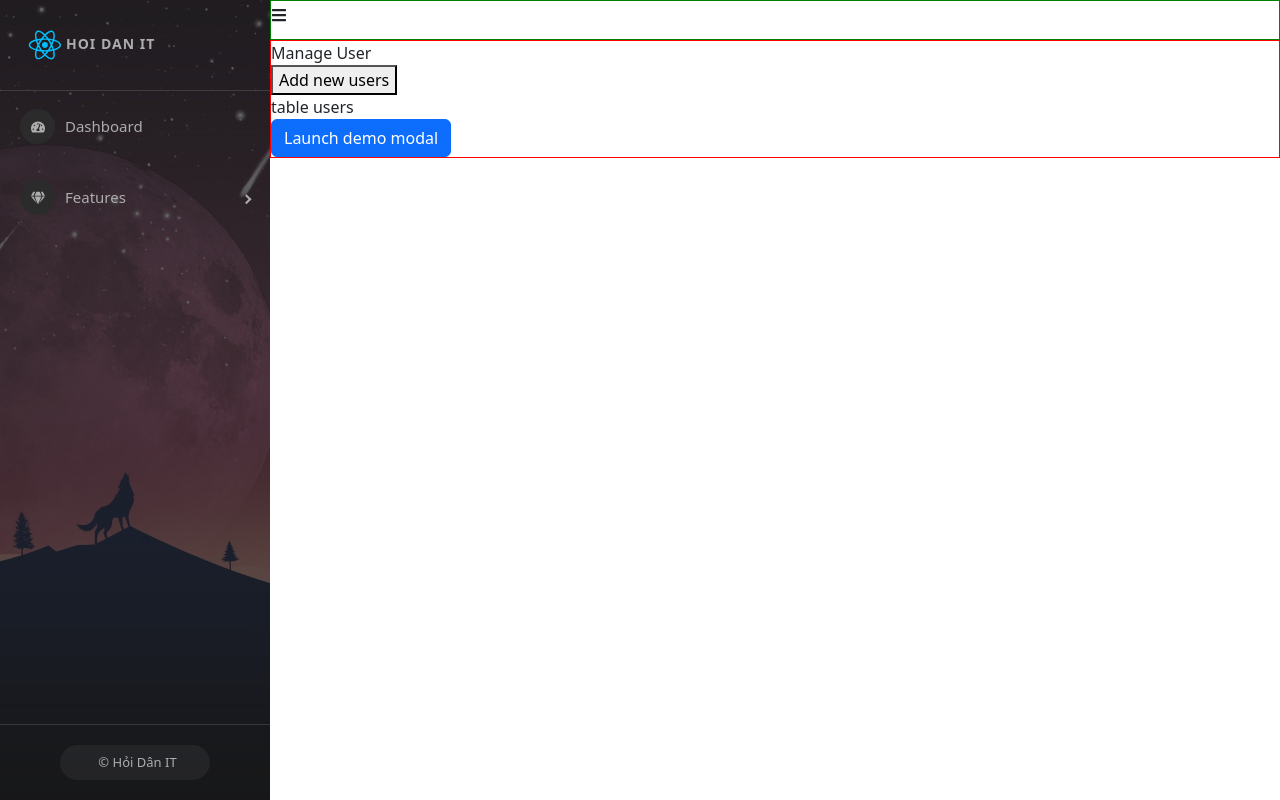
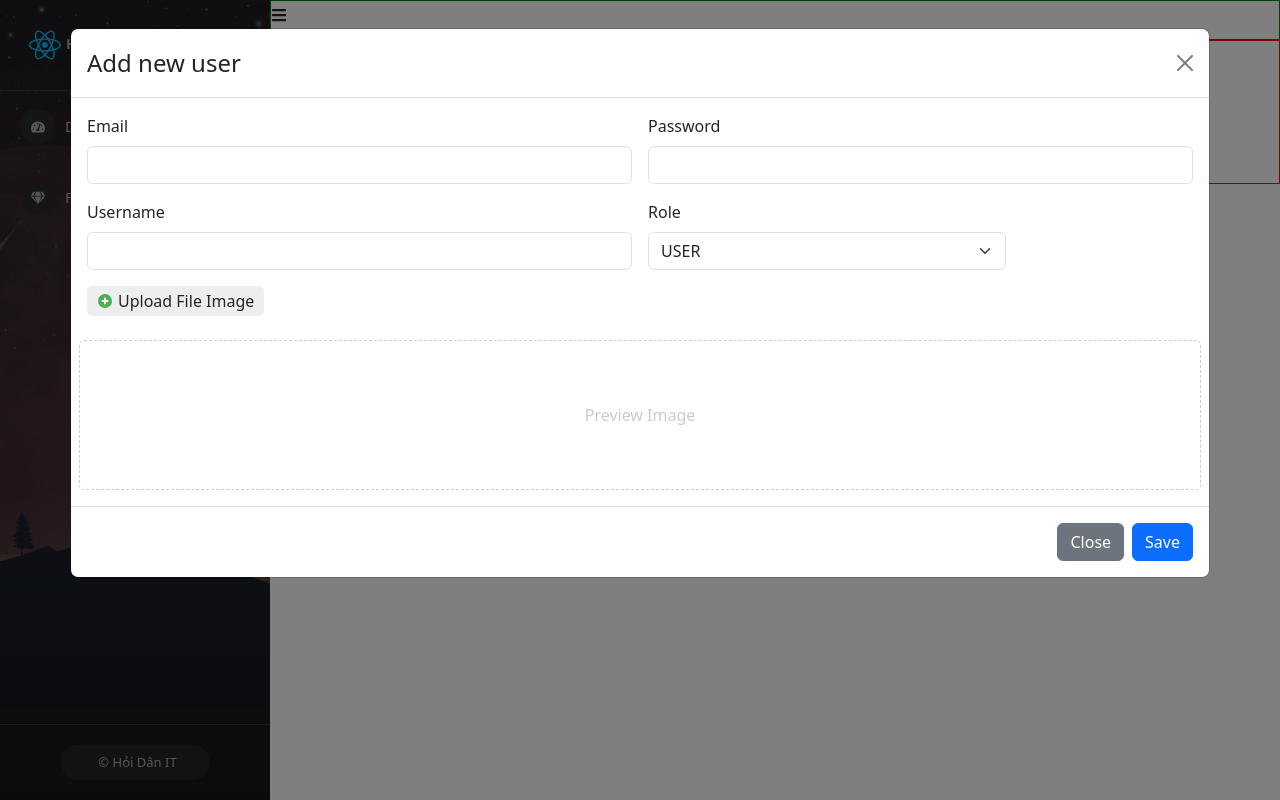
Before and after one commit to vanthoi08/test-demo-react, a React (Create React App) app: page /admins/manage-users in a window 1280 px wide. Both pictures are taken after a click on the button "Add new users". Built offline with nearby package versions, Linux system fonts and the light colour scheme.

Commit message:
video 58

```diff
--- a/src/components/Admin/Content/ManageUser.js
+++ b/src/components/Admin/Content/ManageUser.js
@@ -1,21 +1,31 @@
 import ModalCreateUser from "./ModalCreateUses";
 import './ManageUser.scss';
+import { FcPlus } from "react-icons/fc";
+import { useState } from "react";
 
 const ManageUser = (props) => {
+    const [showModalCreateUser, setShowModalCreateUser] = useState(false);
+
     return (
-        <div classNameName="manage-user-container">
-            <div classNameName="title">
+        <div className="manage-user-container">
+            <div className="title">
                 Manage User
             </div>
-            <div classNameName="users-content">
-                <div>
-                    <button>Add new users</button>
+            <div className="users-content">
+                <div className="btn-add-new">
+                    <button className="btn btn-primary" onClick={() => setShowModalCreateUser(true)}>
+                        <FcPlus />
+                        Add new users
+                    </button>
                 </div>
-                <div>
+                <div className="table-users-container">
                     table users
 
                 </div>
-                <ModalCreateUser />
+                <ModalCreateUser
+                    show={showModalCreateUser}
+                    setShow={setShowModalCreateUser}
+                />
             </div>
         </div>
     )
--- a/src/components/Admin/Content/ManageUser.scss
+++ b/src/components/Admin/Content/ManageUser.scss
@@ -1,8 +1,18 @@
 .manage-user-container{
+    padding: 10px;
     .users-content{
+        .btn-add-new{
+           margin: 15px 0;
+        }
 
     }
+    .title{
+        font-weight: 600;
+        font-size: 20px;
+    }
 }
+
+
 .modal-add-user{
     .img-preview{
         display: flex;
--- a/src/components/Admin/Content/ModalCreateUses.js
+++ b/src/components/Admin/Content/ModalCreateUses.js
@@ -2,12 +2,21 @@
 import Button from 'react-bootstrap/Button';
 import Modal from 'react-bootstrap/Modal';
 import { FcPlus } from "react-icons/fc";
+import axios from 'axios';
 
-const ModalCreateUser = () => {
-    const [show, setShow] = useState(false);
+const ModalCreateUser = (props) => {
+    const { show, setShow } = props;
 
-    const handleClose = () => setShow(false);
-    const handleShow = () => setShow(true);
+    const handleClose = () => {
+        setShow(false);
+        setEmail("");
+        setPassword("");
+        setUsername("");
+        setRole("USER");
+        setImage("");
+        setPreviewImage("");
+    };
+
 
     const [email, setEmail] = useState("");
     const [password, setPassword] = useState("");
@@ -25,12 +34,31 @@
             // setPreviewImage("");
         }
     }
+
+    const handSubmitCreateUser = async () => {
+        // validate
+
+        // cal api
+        // let data = {
+        //     email: email,
+        //     password: password,
+        //     username: username,
+        //     role: role,
+        //     userImage: image
+        // }
+        // console.log(data);
+        const data = new FormData();
+        data.append('email', email);
+        data.append('password', password);
+        data.append('username', username);
+        data.append('role', role);
+        data.append('userImage', image);
+
+        let res = await axios.post('http://localhost:8081/api/v1/participant', data);
+        console.log(">>> check res : ", res);
+    }
     return (
         <>
-            <Button variant="primary" onClick={handleShow}>
-                Launch demo modal
-            </Button>
-
             <Modal
                 show={show}
                 onHide={handleClose}
@@ -107,7 +135,7 @@
                     <Button variant="secondary" onClick={handleClose}>
                         Close
                     </Button>
-                    <Button variant="primary" onClick={handleClose}>
+                    <Button variant="primary" onClick={() => handSubmitCreateUser()}>
                         Save
                     </Button>
                 </Modal.Footer>
```
